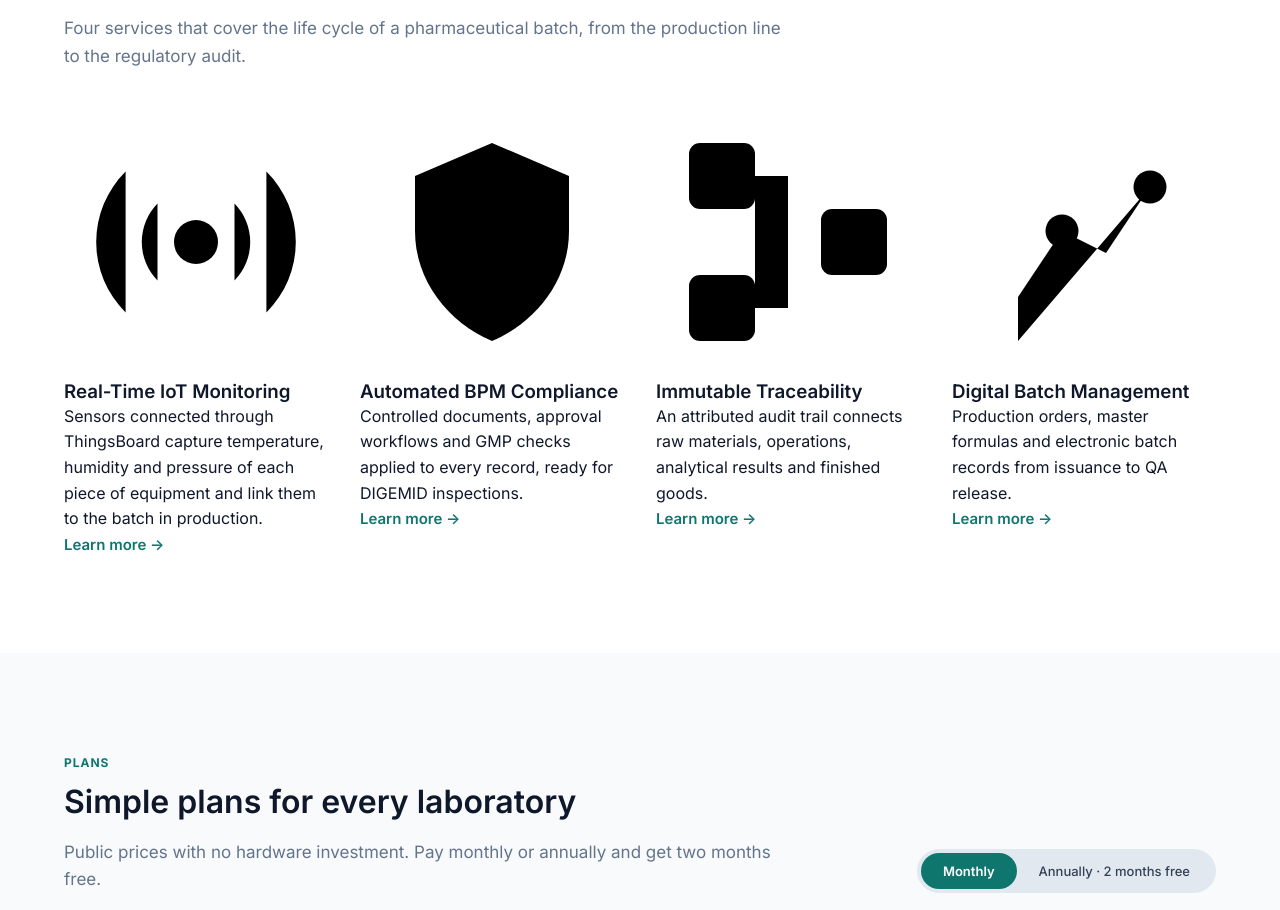
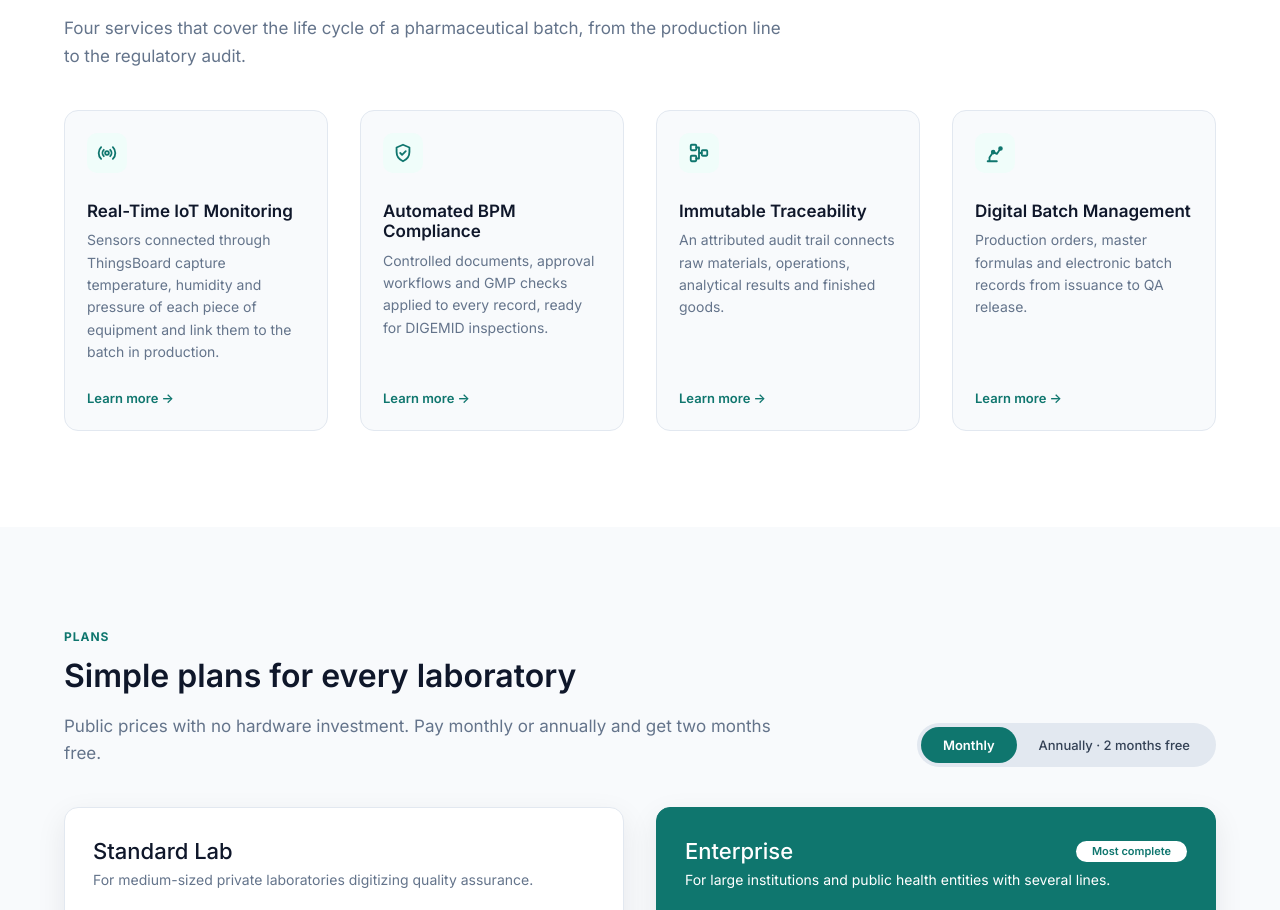
Before and after one commit to IngesCompany-7742/IngesCompany-LandingPage, a website built with webpack: page index.html in a window 1280 px wide. Shown: the part 1657-2567 px from the top of the page. Built offline with nearby package versions, Linux system fonts and the light colour scheme.

Commit message:
feat(services) : add services styles

```diff
--- a/public/assets/styles/sections.css
+++ b/public/assets/styles/sections.css
@@ -197,7 +197,53 @@
   margin-bottom: 24px;
   flex: 1;
 }
+/* ---------- Services ---------- */
 
+.service-card {
+    display: flex;
+    flex-direction: column;
+    gap: 8px;
+    padding: 22px;
+    border: 1px solid var(--border);
+    border-radius: var(--radius);
+    background: var(--gray-bg);
+}
+
+.service-card h3 {
+    margin-top: 20px;
+    font-size: 17px;
+}
+
+.service-card p {
+    flex: 1;
+    color: var(--muted);
+    font-size: 14px;
+}
+
+.service-card .link-teal {
+    margin-top: 16px;
+    font-size: 13px;
+}
+
+.icon-box {
+    display: inline-flex;
+    align-items: center;
+    justify-content: center;
+    width: 40px;
+    height: 40px;
+    border-radius: 10px;
+    background: var(--mint);
+}
+
+.icon-box svg {
+    width: 22px;
+    height: 22px;
+    fill: none;
+    stroke: var(--teal);
+    stroke-width: 2;
+    stroke-linecap: round;
+    stroke-linejoin: round;
+}
 /* ---------- Plans ---------- */
 
 .plans-head {
```
